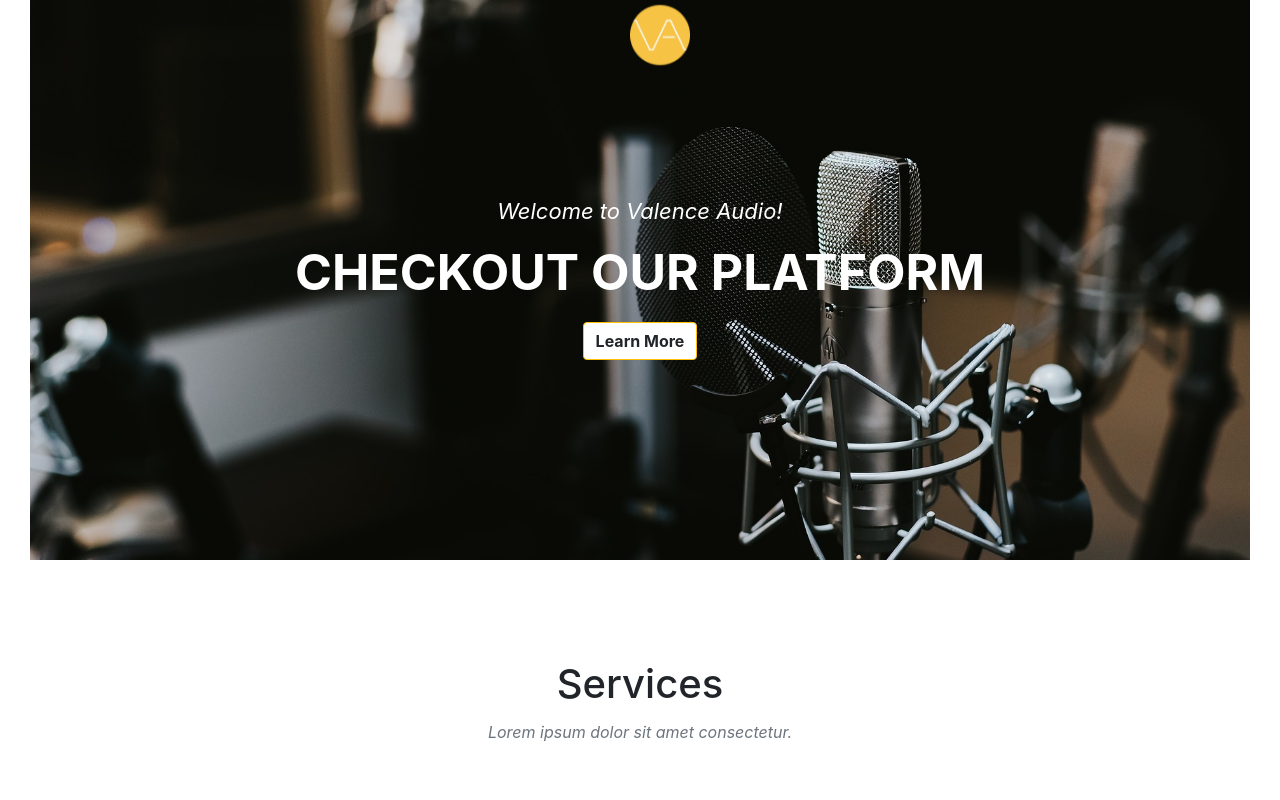
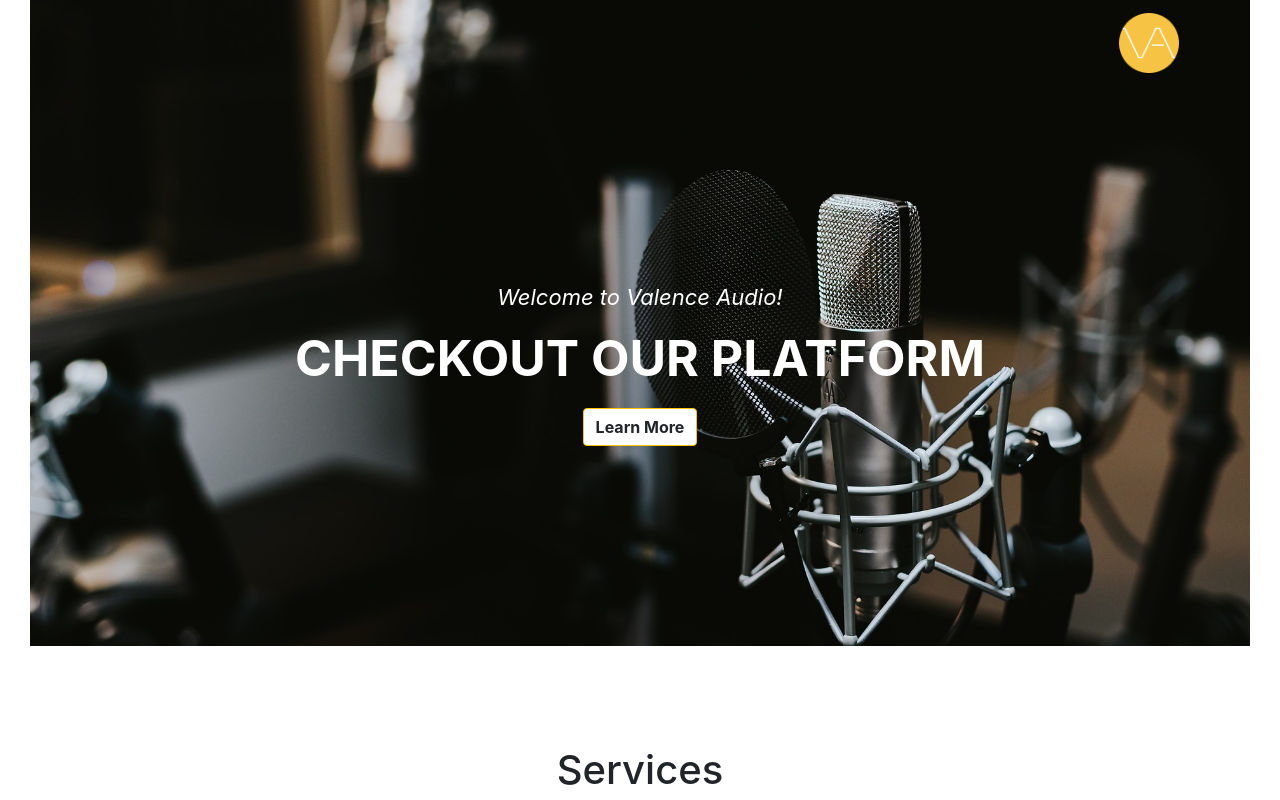
Before and after one commit to ValenceAudio/valence-audio-site, a React app: page / in a window 1280 px wide. Shown: the top 800 px of the page. Built offline with nearby package versions, Linux system fonts and the light colour scheme.

Commit message:
Fix navbar to the top of the page

```diff
--- a/src/javascript/components/Navbar.js
+++ b/src/javascript/components/Navbar.js
@@ -4,7 +4,7 @@
 
 const Navbar = (props) => {
   return (
-    <nav className="navbaru fixed-top navbar-toggleable-md navbar-inverse">
+    <nav className="navbar navbar-fixed-top navbar-toggleable-md navbar-inverse">
         <div className="container">
             <button className="navbar-toggler navbar-toggler-right" type="button" data-toggle="collapse" data-target="#navbarNav" aria-controls="navbarNav" aria-expanded="false" aria-label="Toggle navigation">
                 <span className="navbar-toggler-icon"></span>
```
